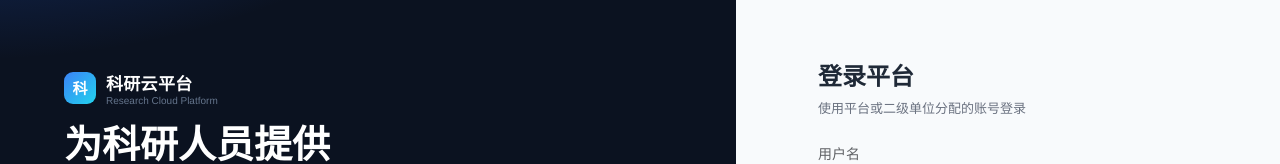
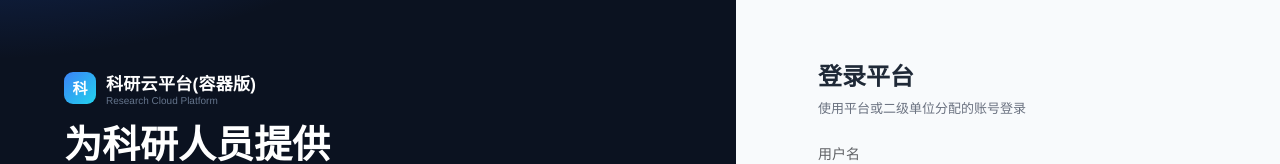
Before and after one commit to caijian76/research-platform, a Vue app in the folder frontend/: page /login in a window 1280 px wide. Shown: the part 160-324 px from the top of the page. Built offline with nearby package versions, Linux system fonts and the light colour scheme.

Commit message:
平台改名为科研云平台(容器版)并更新页首英文与页尾版本

```diff
--- a/frontend/index.html
+++ b/frontend/index.html
@@ -3,7 +3,7 @@
   <head>
     <meta charset="UTF-8" />
     <meta name="viewport" content="width=device-width, initial-scale=1.0" />
-    <title>科研云平台</title>
+    <title>科研云平台(容器版)</title>
   </head>
   <body>
     <div id="app"></div>
--- a/frontend/src/components/AppLayout.vue
+++ b/frontend/src/components/AppLayout.vue
@@ -4,8 +4,8 @@
       <div class="brand">
         <div class="logo">科</div>
         <div>
-          <div class="name">科研云平台</div>
-          <div class="env">Research Cloud · RootPV</div>
+          <div class="name">科研云平台(容器版)</div>
+          <div class="env">Research Cloud · Container</div>
         </div>
       </div>
       <el-menu :default-active="activePath" router background-color="transparent" text-color="#cbd5e1">
@@ -45,7 +45,7 @@
           </el-menu-item>
         </template>
       </el-menu>
-      <div class="sidebar-footer">v1.0 · K8s + RootPV</div>
+      <div class="sidebar-footer">v1.0 · K8s</div>
     </aside>
 
     <div class="main">
@@ -95,7 +95,7 @@ const titles = {
   'audit-logs': '审计日志',
   password: '修改密码'
 }
-const pageTitle = computed(() => titles[route.name] || '科研云平台')
+const pageTitle = computed(() => titles[route.name] || '科研云平台(容器版)')
 const activePath = computed(() => {
   if (route.name === 'unit') return route.path
   return route.path
--- a/frontend/src/views/Login.vue
+++ b/frontend/src/views/Login.vue
@@ -4,7 +4,7 @@
       <div class="brand" style="border: none; padding: 0; height: auto">
         <div class="logo">科</div>
         <div>
-          <div class="name" style="font-size: 17px">科研云平台</div>
+          <div class="name" style="font-size: 17px">科研云平台(容器版)</div>
           <div class="env">Research Cloud Platform</div>
         </div>
       </div>
```
